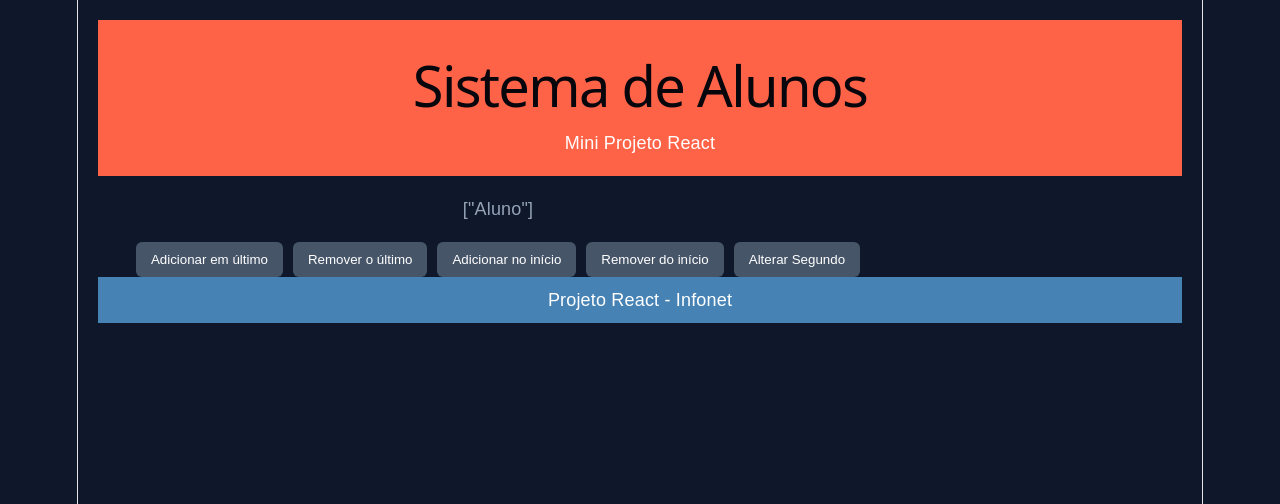
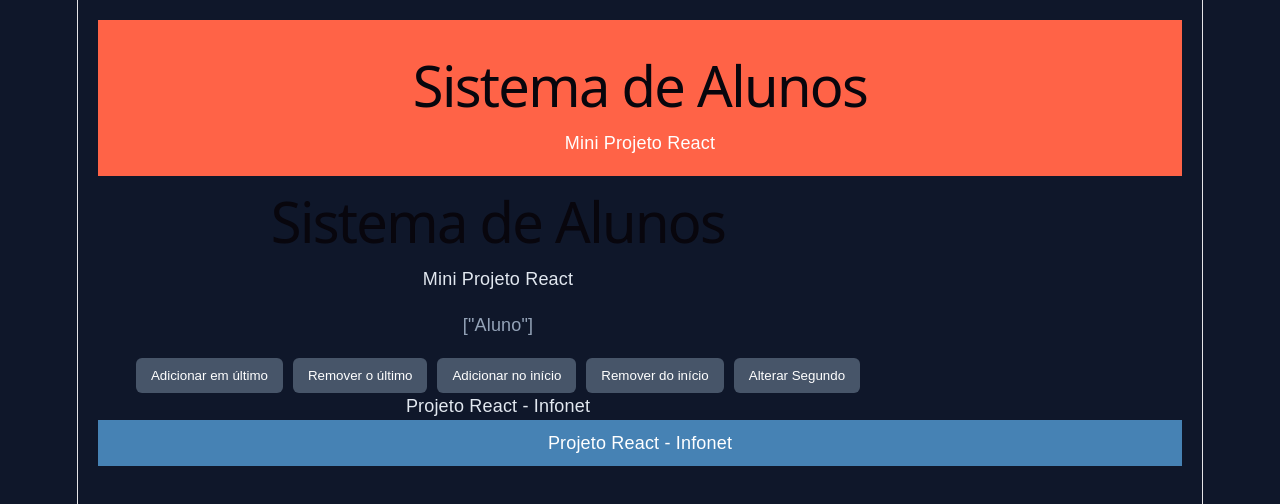
Before and after one commit to sopiaslucas/vetor, a React (Vite) app: page / in a window 1280 px wide. Shown: the top 504 px of the page. Built offline with nearby package versions, Linux system fonts and the light colour scheme.

Commit message:
Update Button.jsx

```diff
--- a/src/componentes/Button.jsx
+++ b/src/componentes/Button.jsx
@@ -34,6 +34,11 @@ export default function Button() {
   return(
     <div className="container">
 
+      <div className="header">
+        <h1>Sistema de Alunos</h1>
+        <p>Mini Projeto React</p>
+      </div>
+
       <p className="lista">{JSON.stringify(lista)}</p>
 
       <div className="botoes">
@@ -44,6 +49,10 @@ export default function Button() {
         <button onClick={alterarSegundo}>Alterar Segundo</button>
       </div>
 
+      <div className="footer">
+        Projeto React - Infonet
+      </div>
+
     </div>
   );
 }
```
